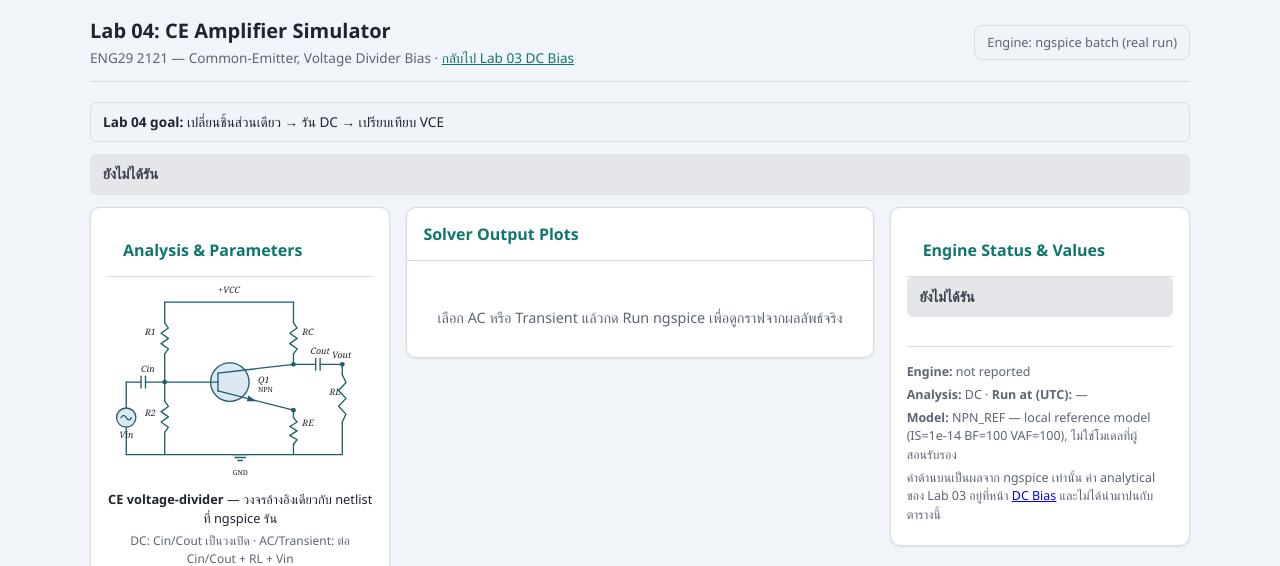
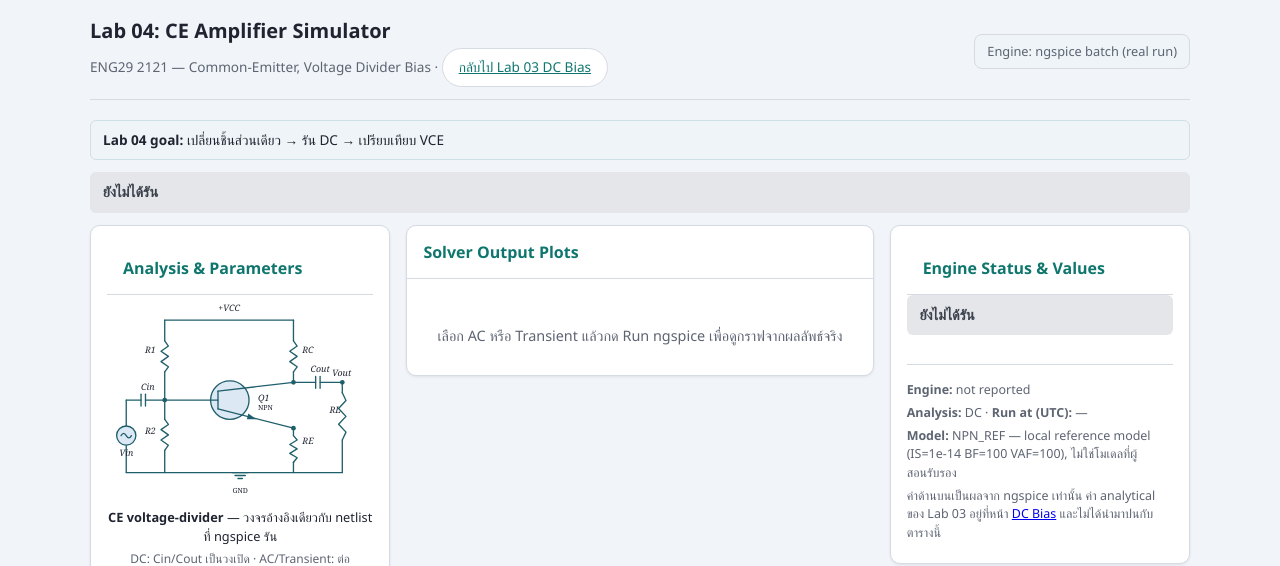
Before and after one commit to preedaporn21787/Gitlab, a Flask app: page /simulate in a window 1280 px wide. Shown: the top 566 px of the page. Run offline with Flask 3, Linux system fonts and the light colour scheme.

Commit message:
style: polish back-to-lab link in simulator header

```diff
--- a/static/style.css
+++ b/static/style.css
@@ -444,6 +444,29 @@ button:hover {
   color: var(--teal);
 }
 
+/* Back link styling - makes it look like a clickable box/card */
+.lab-header a.back-to-lab {
+  display: inline-flex;
+  align-items: center;
+  gap: 0.5rem;
+  padding: 0.5rem 1rem;
+  background: var(--card);
+  border: 1px solid var(--line);
+  border-radius: 20px;
+  font-size: 0.85rem;
+  color: var(--teal);
+  font-weight: 500;
+  transition: all 0.2s ease;
+  white-space: nowrap;
+}
+
+.lab-header a.back-to-lab:hover {
+  background: var(--active);
+  border-color: var(--teal);
+  color: var(--active-ink);
+  text-decoration: none;
+}
+
 .sim-circuit {
   margin: 0 0 0.9rem;
   padding: 0 0 0.8rem;
--- a/templates/simulator.html
+++ b/templates/simulator.html
@@ -49,7 +49,7 @@
       <div class="brand-text">
         <h1>Lab 04: CE Amplifier Simulator</h1>
         <p class="course">ENG29 2121 — Common-Emitter, Voltage Divider Bias ·
-          <a href="/">กลับไป Lab 03 DC Bias</a>
+          <a href="/" class="back-to-lab">กลับไป Lab 03 DC Bias</a>
         </p>
       </div>
     </div>
```
